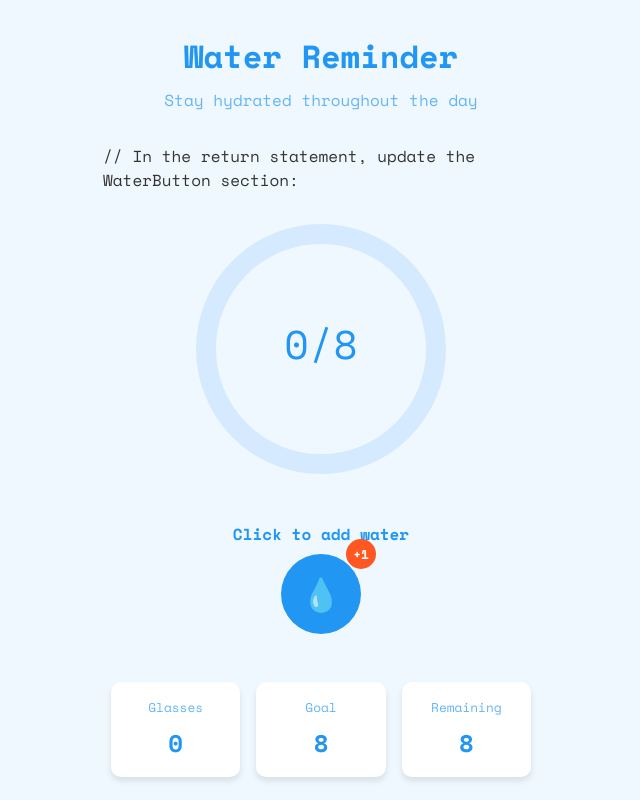
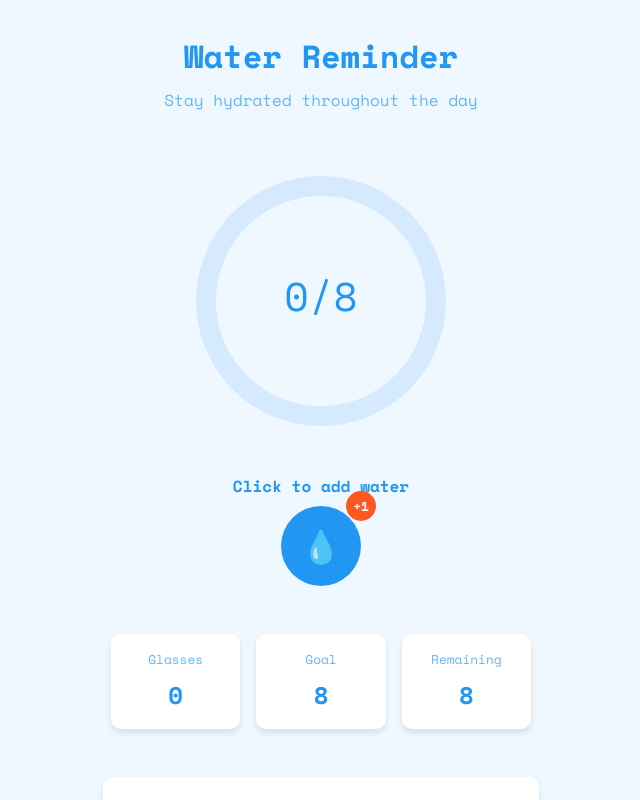
Before and after one commit to Annamaria9-coder/water-reminder, a React (Vite) app: page / in a window 1280 px wide. Shown: the top 800 px of the page, without its empty margins (319-959 px from the left). Built offline with nearby package versions, Linux system fonts and the light colour scheme.

Commit message:
Remove unnecessary comment from App.jsx

```diff
--- a/src/App.jsx
+++ b/src/App.jsx
@@ -164,7 +164,6 @@ function App() {
           <Subtitle>Stay hydrated throughout the day</Subtitle>
         </Header>
 
-        // In the return statement, update the WaterButton section:
                 <ProgressContainer>
                   <CircularProgressbar
                     value={progressPercentage}
```
